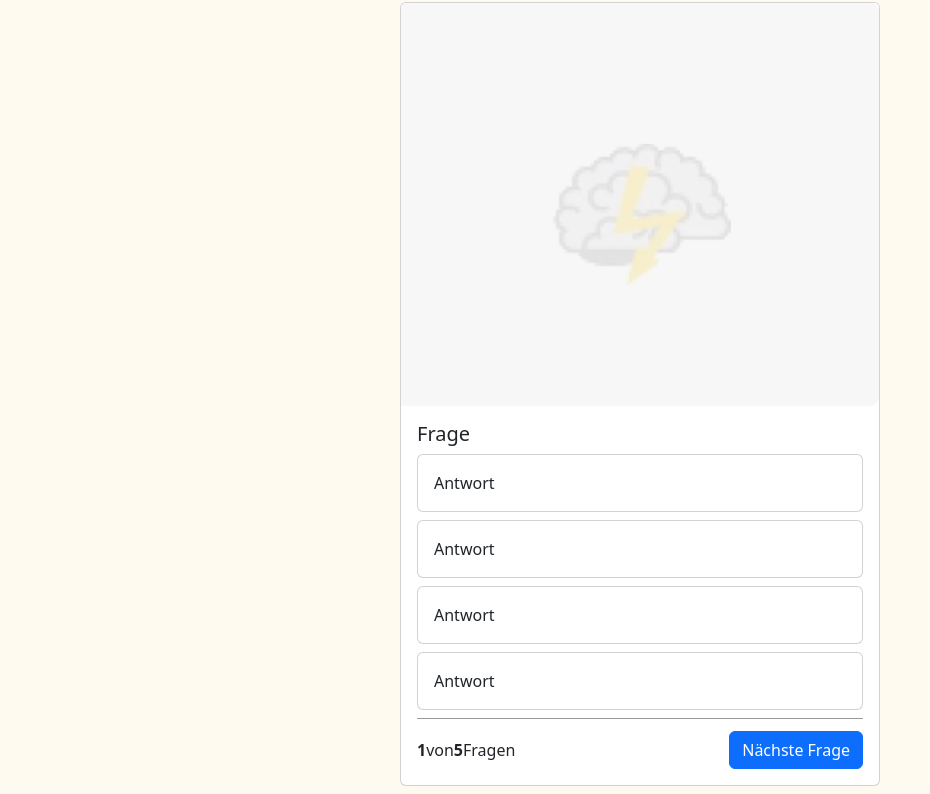
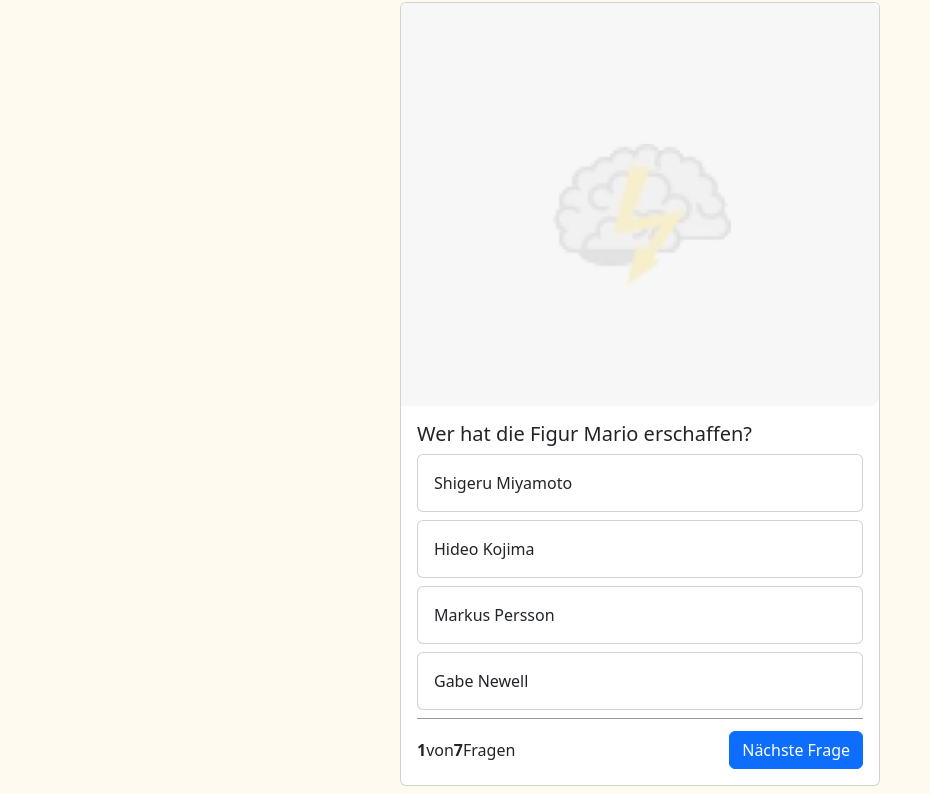
Before and after one commit to Gaetano-Leanza/Quiz-App, a plain HTML site: page index.html in a window 1280 px wide. Shown: the part 56-850 px from the top of the page, without its empty margins (0-930 px from the left). Drawn offline with nearby package versions, Linux system fonts and the light colour scheme.

Commit message:
add buttons and functions

```diff
--- a/index.html
+++ b/index.html
@@ -3,7 +3,7 @@
   <head>
     <meta charset="UTF-8" />
     <meta name="viewport" content="width=device-width, initial-scale=1.0" />
-    <title>Quiz App"</title>
+    <title>Quiz App</title>
 
     <link rel="stylesheet" href="style.css" />
     <script src="./script.js"></script>
@@ -21,7 +21,7 @@
     ></script>
   </head>
 
-  <body>
+  <body onload="init()">
     <nav class="navbar navbar-light bg-light">
       <div class="container-fluid">
         <span class="navbar-brand mb-0 h1">QuizApp</span>
@@ -32,26 +32,26 @@
       <div class="card quiz-card">
         <img src="img/brainbg.jpg" class="card-img-top" />
         <div class="card-body">
-          <h5 class="card-title">Frage</h5>
+          <h5 class="card-title" id="questiontext">Frage</h5>
 
-          <div class="card mb-2">
-            <div class="card-body">Antwort</div>
+          <div class="card quiz-answer-card mb-2" onclick="answer('answer_1')">
+            <div class="card-body" id="answer_1">Antwort</div>
           </div>
 
-          <div class="card mb-2">
-            <div class="card-body">Antwort</div>
+          <div class="card quiz-answer-card mb-2" onclick="answer('answer_2')">
+            <div class="card-body" id="answer_2" >Antwort</div>
           </div>
 
-          <div class="card mb-2">
-            <div class="card-body">Antwort</div>
+          <div class="card quiz-answer-card mb-2" onclick="answer('answer_3')">
+            <div class="card-body" id="answer_3">Antwort</div>
           </div>
 
-          <div class="card mb-2">
-            <div class="card-body">Antwort</div>
+          <div class="card quiz-answer-card mb-2" onclick="answer('answer_4')">
+            <div class="card-body" id="answer_4">Antwort</div>
           </div>
 
           <div class="question-footer">
-            <span> <b>1</b>von<b>5</b>Fragen </span>
+            <span> <b>1</b>von<b id="all-questions">5</b>Fragen </span>
             <button class="btn btn-primary">Nächste Frage</button>
           </div>
         </div>
--- a/script.js
+++ b/script.js
@@ -1,40 +1,91 @@
-let products = [
+let questions = [
   {
-    name: "Apfel",
-    preis: "1.99",
-    Eigenschaften: ["vegan", "bio", "rot"]
+    "question": "Wer hat die Figur Mario erschaffen?",
+    "answer_1": "Shigeru Miyamoto",
+    "answer_2": "Hideo Kojima",
+    "answer_3": "Markus Persson",
+    "answer_4": "Gabe Newell",
+    "right_answer": 1
   },
   {
-    name: "Banane",
-    preis: "0.99",
-    Eigenschaften: ["vegan", "bio", "gelb"]
+    "question": "Welches Unternehmen entwickelte das Spiel Fortnite?",
+    "answer_1": "Electronic Arts",
+    "answer_2": "Ubisoft",
+    "answer_3": "Epic Games",
+    "answer_4": "Activision Blizzard",
+    "right_answer": 3
   },
   {
-    name: "Kiwi",
-    preis: "2.99",
-    Eigenschaften: ["vegan", "bio", "grün"]
+    "question": "Was ist die meistverkaufte Spielkonsole aller Zeiten?",
+    "answer_1": "PlayStation 2",
+    "answer_2": "Nintendo Switch",
+    "answer_3": "Xbox 360",
+    "answer_4": "Game Boy",
+    "right_answer": 1
+  },
+  {
+    "question": "Wofür steht die Abkürzung 'NPC' im Gaming?",
+    "answer_1": "Nicht spielbarer Charakter",
+    "answer_2": "Netzwerk-Player-Controller",
+    "answer_3": "Nationaler Pokémon-Champion",
+    "answer_4": "Neue Player-Connection",
+    "right_answer": 1
+  },
+  {
+    "question": "Welches war das erste Pokémon-Spiel für den Game Boy?",
+    "answer_1": "Pokémon Gold und Silber",
+    "answer_2": "Pokémon Rubin und Saphir",
+    "answer_3": "Pokémon Rot und Blau",
+    "answer_4": "Pokémon Schwarz und Weiß",
+    "right_answer": 3
+  },
+  {
+    "question": "Wie heißt der Hauptcharakter in der 'The Legend of Zelda'-Reihe?",
+    "answer_1": "Zelda",
+    "answer_2": "Link",
+    "answer_3": "Ganondorf",
+    "answer_4": "Epona",
+    "right_answer": 2
+  },
+  {
+    "question": "In welchem Jahr erschien das Spiel Minecraft erstmals offiziell?",
+    "answer_1": "2009",
+    "answer_2": "2011",
+    "answer_3": "2013",
+    "answer_4": "2015",
+    "right_answer": 2
   }
-];
+]
 
-let productContainer = document.getElementById('productContainer');
+let currentQuestion = 0
 
-// Iteriert über jedes Produkt im Array "products"
-products.forEach(product => {
-// Für jedes Produkt wird der folgende Codeblock ausgeführt
-    // Produkt-Container erstellen
-    let productDiv = document.createElement('div'); // Erstellt ein neues <div>-Element
-    productDiv.innerHTML = `<strong>${product.name}</strong> - ${product.preis}€`; // Setzt den Inhalt mit Template-Strings: Poduktname und Preis
-    // Eigenschaften-Container erstellen
-    let propsDiv = document.createElement('div'); // Erstellt einen Untercontainer für die Eigenschaften
-    // Eigenschaften verarbeiten
-    product.Eigenschaften.forEach(eigenschaft => {
-        // Für jede Eigenschaft des Produkts:
-        let propDiv = document.createElement('div');
-        propDiv.className = 'property-item';
-        propDiv.textContent = eigenschaft;
-        propsDiv.appendChild(propDiv);
-    });
+function init() {
+  document.getElementById('all-questions').innerHTML = questions.length;
+  showQuestion();
+}
 
-    productDiv.appendChild(propsDiv);
-    productContainer.appendChild(productDiv);
-});
+function showQuestion() {
+  let question = questions[currentQuestion];
+
+  document.getElementById('questiontext').innerHTML = question['question'];
+    document.getElementById('answer_1').innerHTML = question['answer_1'];
+    document.getElementById('answer_2').innerHTML = question['answer_2'];
+    document.getElementById('answer_3').innerHTML = question['answer_3'];
+    document.getElementById('answer_4').innerHTML = question['answer_4'];
+}
+
+function answer(selection) {
+    let question = questions[currentQuestion];
+    console.log('Selectet answer ist ', selection)
+    let selectedQuestionNumber = selection.slice(-1);
+    console.log('selectedQuestionNumber ist ', selectedQuestionNumber);
+    console.log('Current question ist ', question['right_answer']);
+
+    if(selectedQuestionNumber == question['right_answer']) {
+        console.log('Richtige Antwort!!!');
+        document.getElementById(selection).parentNode.classList.add('bg-success');
+    } else {
+        console.log('Falsche Antwort!!!');
+        document.getElementById(selection).parentNode.classList.add('bg-danger');
+    }
+}
--- a/style.css
+++ b/style.css
@@ -22,3 +22,12 @@ body {
 .quiz-card {
   width: 30rem;
 }
+
+.quiz-answer-card:hover {
+  cursor: pointer;
+  background-color: #ffffff;
+}
+
+.bg-success, .bg-danger {
+  color: white;
+}
```
